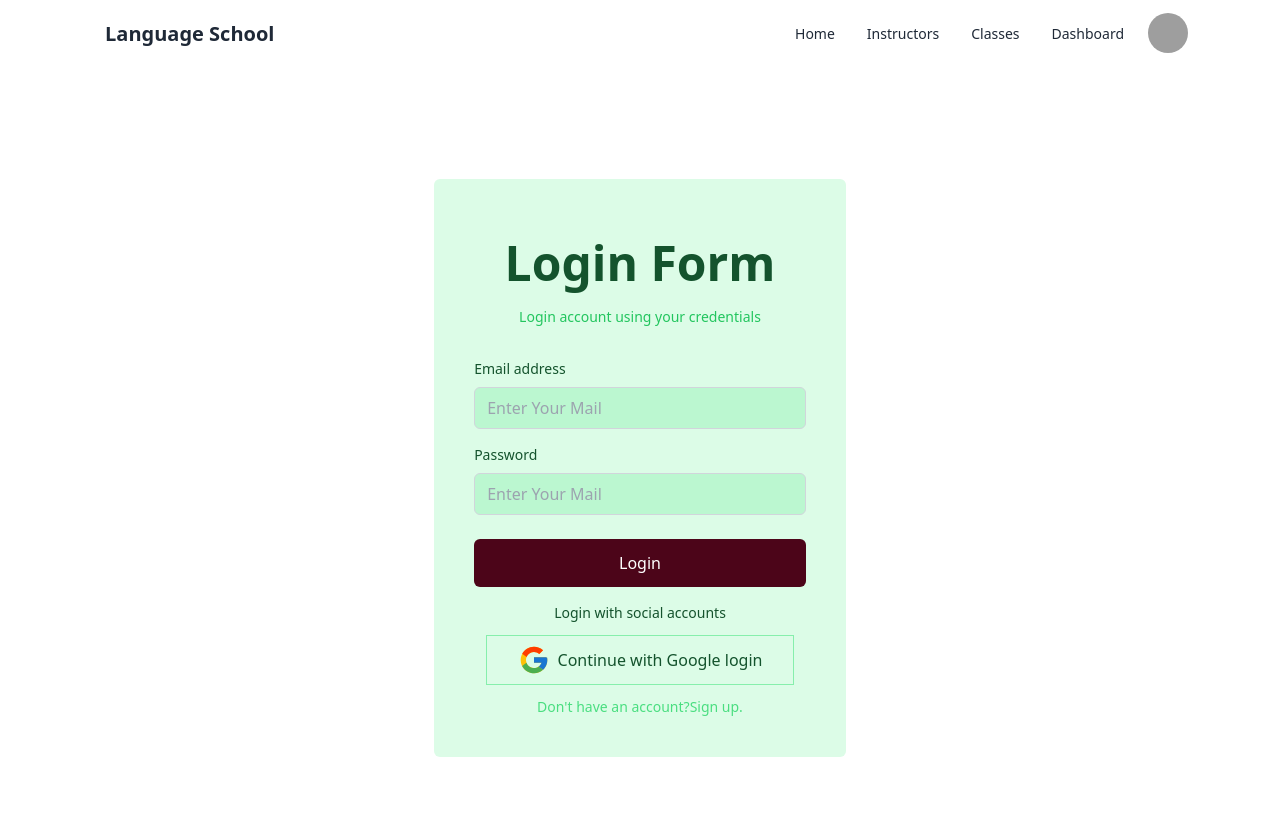
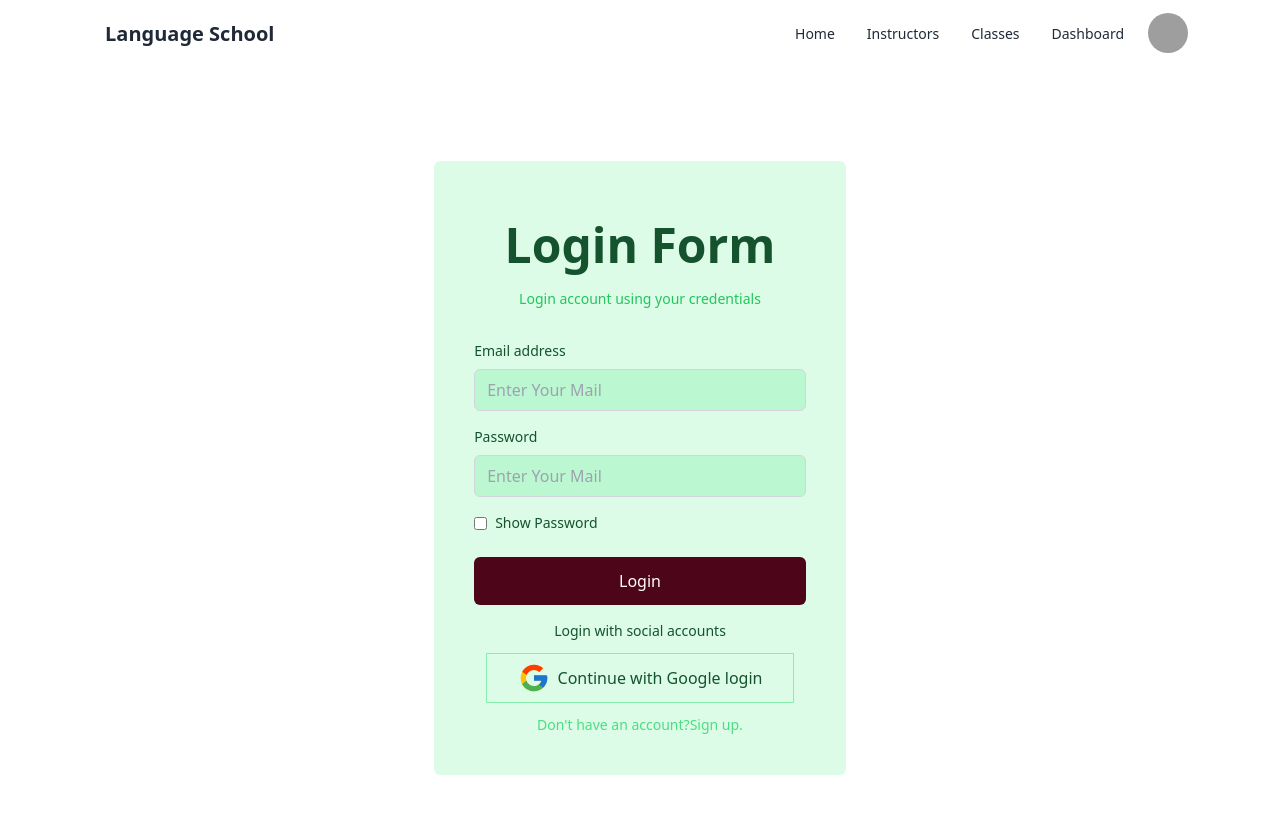
Before and after one commit to AbdullaAlMamun121/foreign-language-learning-client, a React (Vite) app: page /login in a window 1280 px wide. Shown: the top 814 px of the page. Built offline with nearby package versions, Linux system fonts and the light colour scheme; no server answers; grey boxes are pictures that could not be loaded.

Commit message:
show password toggle done

```diff
--- a/src/pages/Login/Login.jsx
+++ b/src/pages/Login/Login.jsx
@@ -3,14 +3,21 @@ import { ImSpinner6 } from 'react-icons/im'
 import { Link, useLocation, useNavigate } from 'react-router-dom';
 import { useForm } from 'react-hook-form';
 import useAuth from '../../hooks/useAuth';
+import { useState } from 'react';
 
 const Login = () => {
-
+   const [showPassword,setShowPassword] = useState(false);
     const { register, handleSubmit, watch, formState: { errors } } = useForm();
 
     const { loading, setLoading, signIn, signInWithGoogle } = useAuth();
     const location = useLocation();
     const from = location?.state?.from.pathname || '/';
+
+
+    // show password
+    const passwordToggle =()=>{
+        setShowPassword(!showPassword);
+    }
 
     // user login by email & password
     const onSubmit = info => {
@@ -72,13 +79,20 @@ const Login = () => {
                                     Password
                                 </label>
                             </div>
-                            <input type='password'
+                            <input type={showPassword ? 'text' : 'password'}
                                 name='password'
                                 placeholder='Enter Your Mail'
                                 className='w-full px-3 py-2 border rounded-md border-gray-300 focus:outline-rose-500 bg-green-200 text-green-900'
                                 data-temp-mail-org='0'
                                 {...register("password", { required: true })} />
                             {errors.password && <span>Password is required</span>}
+                        </div>
+                        <div className='flex flex-row items-center '>
+                            <input type='checkbox'
+                                onChange={passwordToggle}
+                                checked={showPassword}
+                            />
+                            <label htmlFor='showPassword' className='ml-2 text-sm text-center'>Show Password</label>
                         </div>
                     </div>
 
--- a/src/pages/SignUp/SignUp.jsx
+++ b/src/pages/SignUp/SignUp.jsx
@@ -3,16 +3,23 @@ import { ImSpinner6 } from 'react-icons/im'
 import { Link, useLocation, useNavigate } from 'react-router-dom';
 import { useForm } from 'react-hook-form';
 import useAuth from '../../hooks/useAuth';
+import { useState } from 'react';
 
 
 
 const SignUp = () => {
     const navigate = useNavigate();
+    const [showPassword,setShowPassword] = useState(false);
+
+    const passwordToggle = ()=>{
+        setShowPassword(!showPassword);
+    }
 
     const { register, handleSubmit, watch, formState: { errors } } = useForm();
     const { createUser, signInWithGoogle, loading,
         setLoading, updateUserProfile } = useAuth();
 
+    // confirm password validation
     const passwordValidation = (password, confirmPassword) => {
         return password == confirmPassword;
     }
@@ -94,14 +101,22 @@ const SignUp = () => {
                                     Password
                                 </label>
                             </div>
-                            <input type='password'
+                            <input type={showPassword ? 'text':'password'}
                                 name='password'
                                 placeholder='Enter Your Mail'
                                 className='w-full px-3 py-2 border rounded-md border-gray-300 focus:outline-rose-500 bg-green-200 text-green-900'
                                 data-temp-mail-org='0'
-                                {...register("password",{ required: true, minLength: 6 }, { pattern: /^(?=.*[A-Z])(?=.*[@$!%*?&])[A-Za-z\d@$!%*?&]+$/
-                               })} />
+                                {...register("password", { required: true, minLength: 6 }, {
+                                    pattern: /^(?=.*[A-Z])(?=.*[@$!%*?&])[A-Za-z\d@$!%*?&]+$/
+                                })} />
                             {errors.password && <span>Password should contain at least one capital letter and one special character and 6 digitPassword is required</span>}
+                        </div>
+                        <div className='flex flex-row items-center '>
+                            <input type='checkbox'
+                                   onChange={passwordToggle}
+                                   checked={showPassword}
+                            />
+                            <label htmlFor='showPassword' className='ml-2 text-sm text-center'>Show Password</label>
                         </div>
                         <div>
                             <div className='flex justify-between'>
@@ -114,8 +129,9 @@ const SignUp = () => {
                                 placeholder='Enter Confirm Password'
                                 className='w-full px-3 py-2 border rounded-md border-gray-300 focus:outline-rose-500 bg-green-200 text-green-900'
                                 data-temp-mail-org='0'
-                                {...register("confirmPassword", { required: true, minLength: 6 },{ pattern: /^(?=.*[A-Z])(?=.*[@$!%*?&])[A-Za-z\d@$!%*?&]+$/
-                               })} />
+                                {...register("confirmPassword", { required: true, minLength: 6 }, {
+                                    pattern: /^(?=.*[A-Z])(?=.*[@$!%*?&])[A-Za-z\d@$!%*?&]+$/
+                                })} />
                             {errors.confirmPassword && <span>Confirm Password should contain at least one capital letter and one special character and 6 digit</span>}
                         </div>
                         <div>
```
